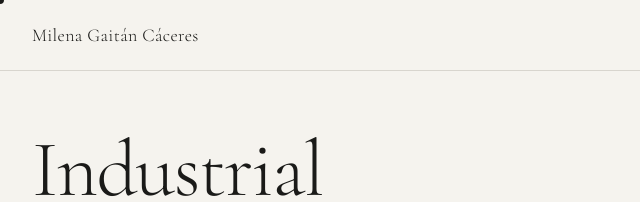
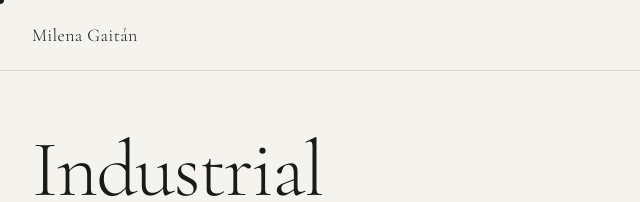
Before and after one commit to GaitanMilena/GaitanMilena.github.io, a plain HTML site: page index.html in a window 1280 px wide. Shown: the top 202 px of the page, 0-640 px from the left. Drawn offline with nearby package versions, Linux system fonts and the light colour scheme; a web font is replaced by a local one.

Commit message:
Update index.html

```diff
--- a/index.html
+++ b/index.html
@@ -342,7 +342,7 @@
 <div class="cursor" id="cursor"></div>
 
 <nav>
-  <a href="#" class="nav-name">Milena Gaitán Cáceres</a>
+  <a href="#" class="nav-name">Milena Gaitán</a>
   <div class="nav-links">
     <a href="#projects">Projects</a>
     <a href="#about">About</a>
```
